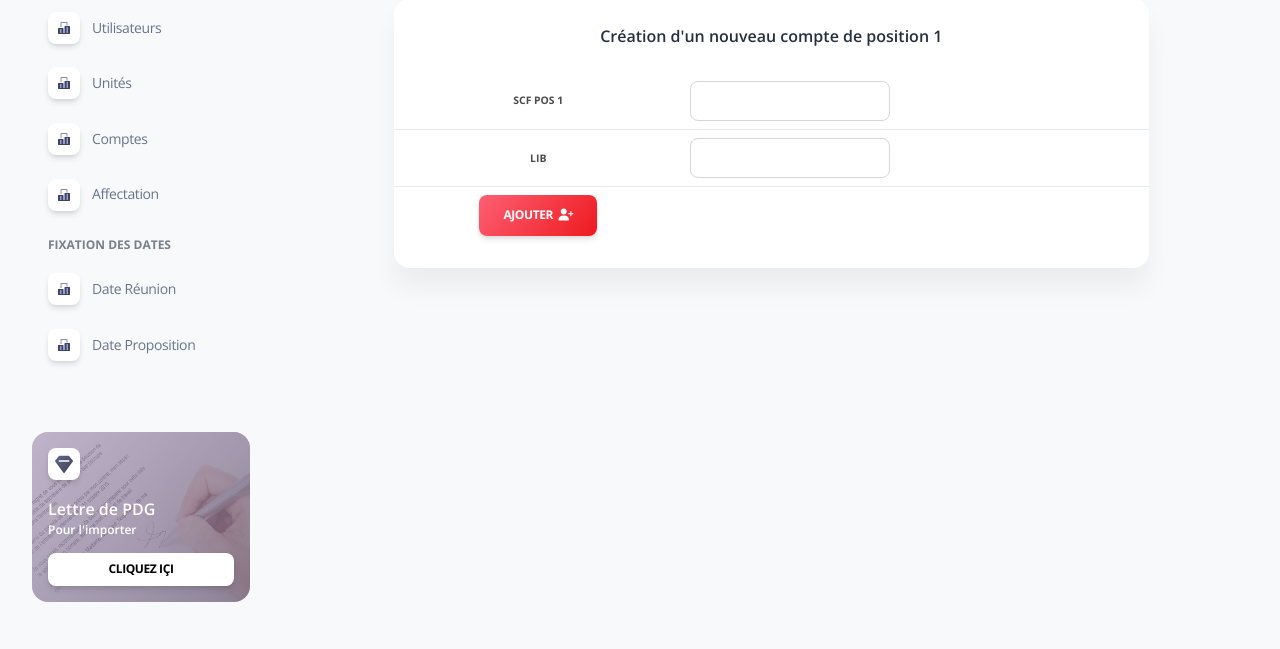
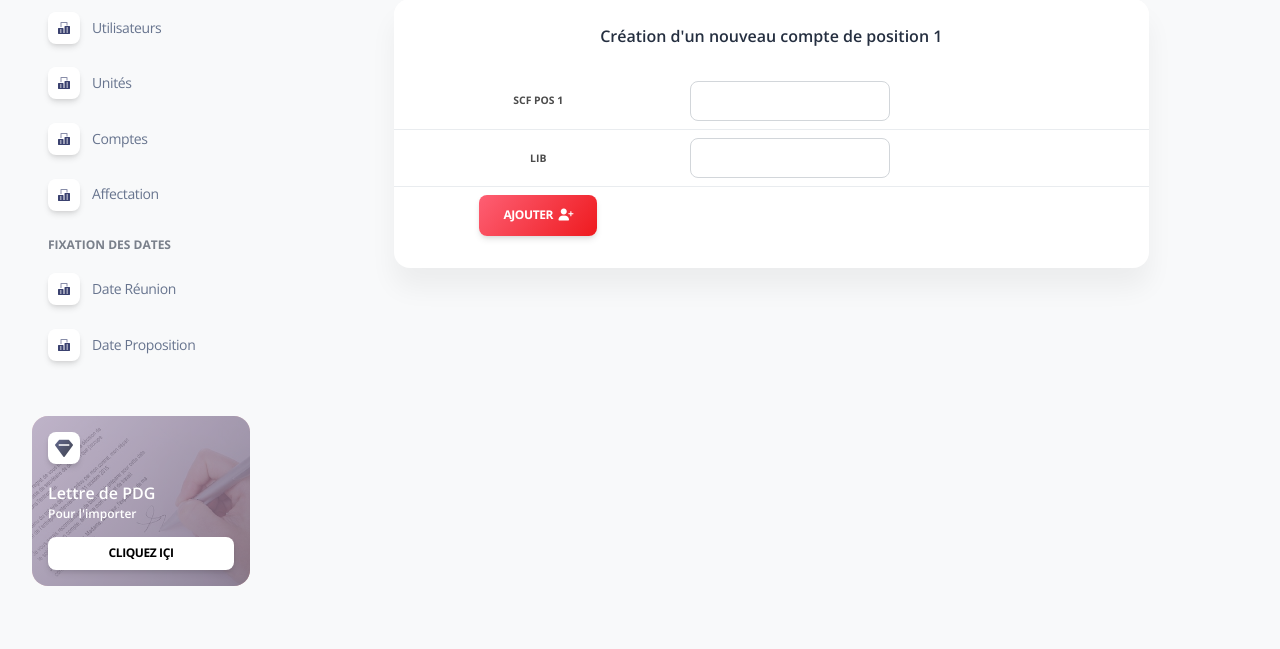
Before and after one commit to aklihiba/stage-air-algerie, a Django app: template ennv/air_algerie/Administrateur/templates/add_pos1.html in a window 1280 px wide. Shown: the part 151-800 px from the top of the page. Run offline with Django 3.2, Linux system fonts and the light colour scheme; the template is opened without the code that fills it: most values are stand-ins (such as "Sample title", 1, 10 or a date in 2020); some libraries are stand-ins or nearby versions.

Commit message:
first commit

```diff
--- a/ennv/air_algerie/Administrateur/templates/base_admin.html
+++ b/ennv/air_algerie/Administrateur/templates/base_admin.html
@@ -27,6 +27,9 @@
     <!-- CSS Files -->
     <link id="pagestyle" href="{% static  'static_file/css/soft-ui-dashboard.css'%}" rel="stylesheet" />
 
+    <style>
+
+    </style>
 </head>
 
 <body class="g-sidenav-show  bg-gray-100">
@@ -196,7 +199,7 @@
 
 
         </div>
-        <div class="sidenav-footer mx-3 mt-3 pt-3">
+        <div class="sidenav-footer mx-3 mt-0 pt-3">
             <div class="card card-background shadow-none card-background-mask-secondary" id="sidenavCard">
                 <div class="full-background" style="background-image: url('{% static  'static_file/img/curved-images/lettre-pdg.jpg'%}')"></div>
                 <div class="card-body text-left p-3 w-100">
```
